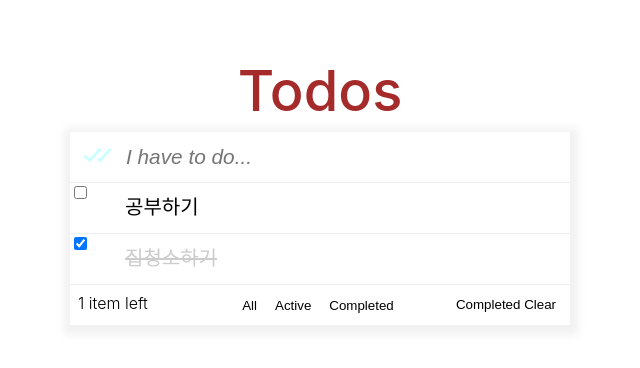
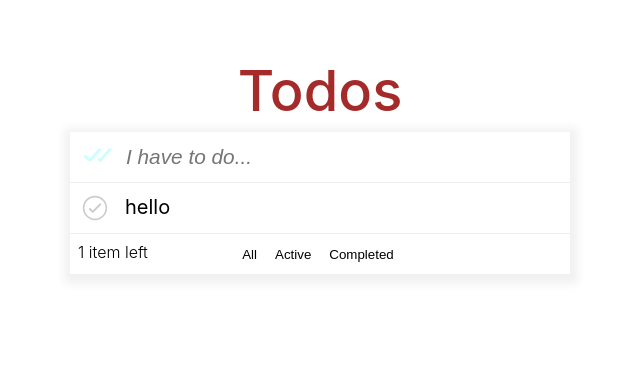
Before and after one commit to sarah1446/todo-list, a React (Create React App) app: page / in a window 1280 px wide. Shown: the top 368 px of the page, without its empty margins (320-960 px from the left). Built offline with nearby package versions, Linux system fonts and the light colour scheme.

Commit message:
style 작업중

```diff
--- a/src/App.js
+++ b/src/App.js
@@ -7,7 +7,6 @@ import { v4 as uuidv4 } from 'uuid';
 
 const TodoApp = styled.div`
     width:500px;
-    /* border:1px solid red; */
     margin:50px auto;
 `
 
@@ -28,16 +27,11 @@ class App extends React.Component {
         this.state = {
             todos : [
                 {
-                text: '공부하기',
-                id: 1,
-                completed:false
-            },
-            {
-                text: '집청소하기',
-                id: 2,
-                completed:true
-            }
-        ],
+                    text:'hello',
+                    id:1,
+                    completed: false
+                }
+            ],
             todoShowBtn: 'all'
         }
     }
--- a/src/components/Contents/List.js
+++ b/src/components/Contents/List.js
@@ -16,7 +16,29 @@ const Li = styled.li`
 `
 
 const Toggle = styled.div`
+    position:relative;
     width:50px;
+    top:0;
+    bottom:0;
+    text-align: center;
+
+    > input + label {
+        display: inline-block;
+        cursor: pointer;
+        opacity:0.2;
+
+        position: absolute;
+        top: 50%;
+        left: 50%;
+        margin: -15px 0 0 -15px;
+
+    }
+    input:checked + label {
+        opacity:1;
+    }
+    input {
+        display: none;
+    }
 `
 
 const TodoText = styled.div`
@@ -30,7 +52,6 @@ const TodoText = styled.div`
     > input {
         position: absolute;
         left: 0;
-        border:1px solid red;
         width: calc(100% + 50px);
         height: 50px;
         line-height: 50px;
@@ -49,6 +70,7 @@ const Done = styled.p`
 const DeleteTodo = styled.div`
     width: 50px;
     text-align: center;
+    cursor: pointer;
     > span {
         opacity:0;
         display: block;
@@ -108,8 +130,7 @@ class List extends React.Component {
 
 
     render() {
-        const { text } = this.props.list;
-
+        const { text, id } = this.props.list;
         return(
             <Li className="todo-list"
                 onDoubleClick={this.updatingMode}
@@ -119,9 +140,10 @@ class List extends React.Component {
                 <Toggle>
                     <input type="checkbox" className="toggle"
                         onChange={this.toggleSelect}
-                        // checked={this.props.list.completed || this.state.completed}
                         checked={this.props.list.completed}
+                        id={id}
                     />
+                    <label for={id}><IoIosCheckmarkCircleOutline size="30px"/></label>
                 </Toggle>
                 <TodoText>
                     {
@@ -135,7 +157,6 @@ class List extends React.Component {
                             />
                         :
                         (
-                            // this.state.completed === true || this.props.list.completed === true ?
                             this.props.list.completed === true ?
                                 <Done>{text}</Done>
                             :
@@ -144,7 +165,7 @@ class List extends React.Component {
                     }
                 </TodoText>
                 <DeleteTodo>
-                    <span className="deleteBtn" onClick={this.deleteTodo}><CgClose /></span>
+                    <span onClick={this.deleteTodo}><CgClose /></span>
                 </DeleteTodo>
             </Li>
         )
```
Also changed, not shown: src/components/Footer/Showing.js (+8 -2 lines).
